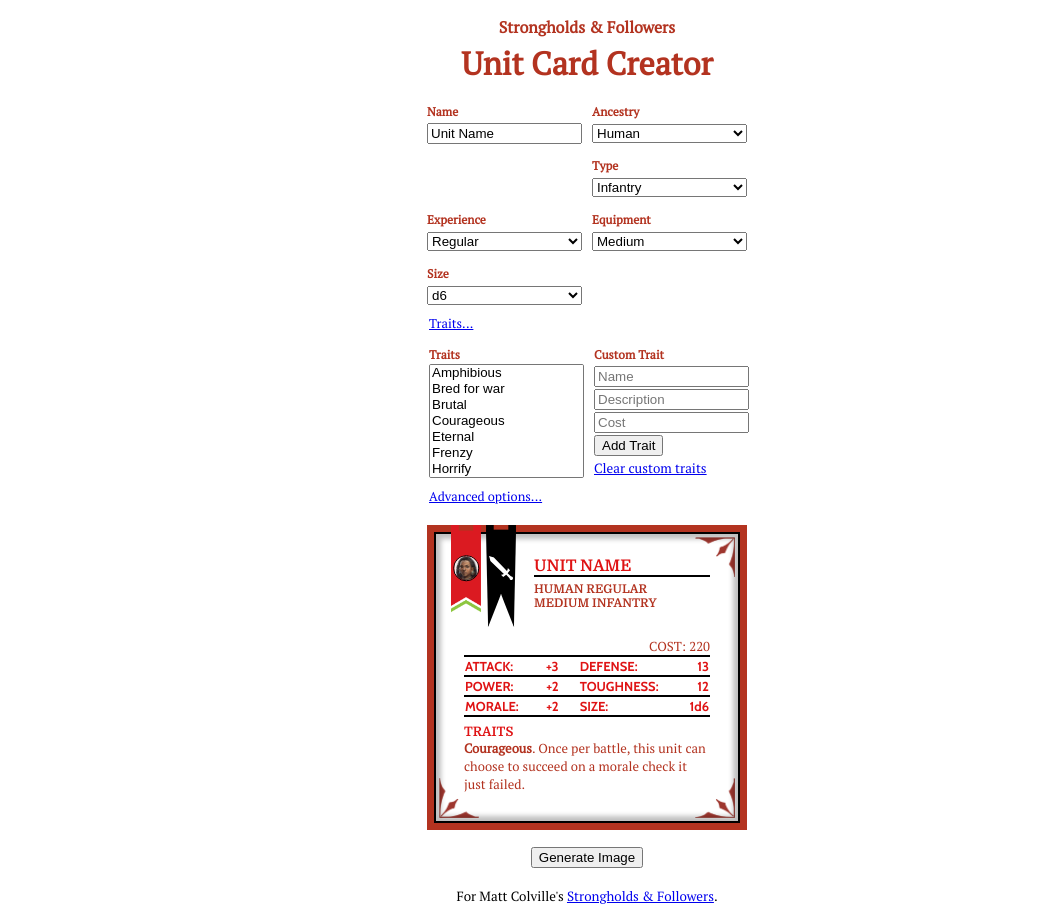
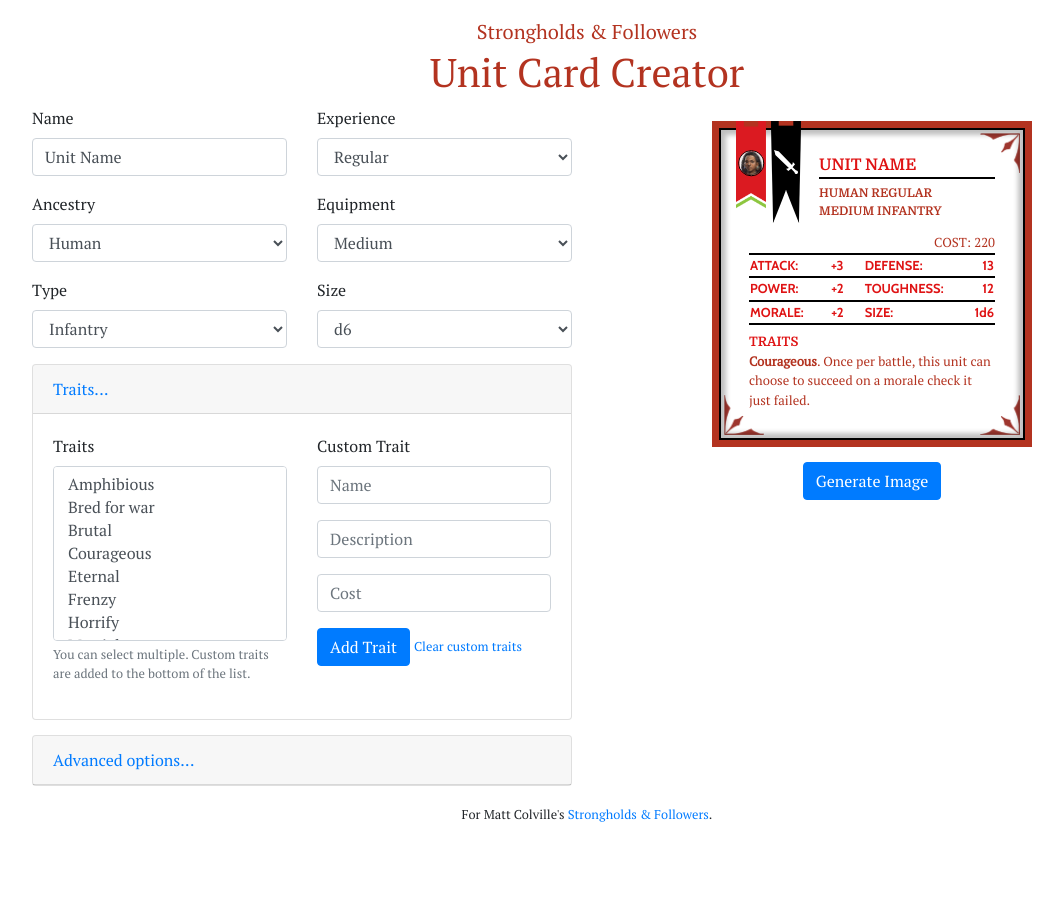
Before and after one commit to freddybushboy/unit-cards, a React (Create React App) app: page / in a window 1280 px wide. Both pictures are taken after a click on the link "Traits...". Shown: the whole page, without its empty margins (53-1116 px from the left). After the commit the page ends 841 px from the top, so only its background shows below. Built offline with nearby package versions, Linux system fonts and the light colour scheme.

Commit message:
add bootstrap:

```diff
--- a/package.json
+++ b/package.json
@@ -8,6 +8,7 @@
     "@types/node": "10.12.21",
     "@types/react": "16.7.22",
     "@types/react-dom": "16.0.11",
+    "bootstrap": "^4.2.1",
     "html2canvas": "^1.0.0-alpha.12",
     "react": "^16.7.0",
     "react-dom": "^16.7.0",
--- a/src/App.tsx
+++ b/src/App.tsx
@@ -138,21 +138,30 @@
 
   render() {
     return (
-      <div className="container">
+      <div className="container text-center">
         <h1>
           <small>Strongholds & Followers</small>
           <br />
           Unit Card Creator
         </h1>
+        <div className="row">
+          <div className="col-md-6">
             <StatForm
               state={this.state}
               update={(state) => this.setState(state as State)}
               addTrait={() => this.addTrait()}
               clearTraits={() => this.clearTraits()}
             />
+          </div>
+
+          <div className="col-md-6">
             <Card cardData={this.cardData()} />
-        <button onClick={this.generateImage}>Generate Image</button>
+            <button className="btn btn-primary" onClick={this.generateImage}>
+              Generate Image
+            </button>
             <div className="image-section" id="image-section" />
+          </div>
+        </div>
         <p>
           <small>
             For Matt Colville's{' '}
--- a/src/components/Card/Card.css
+++ b/src/components/Card/Card.css
@@ -1,4 +1,4 @@
-.card {
+.unit-card {
   border: 7px solid #b33320;
   width: 320px;
   max-width: 100%;
--- a/src/components/Card/Card.tsx
+++ b/src/components/Card/Card.tsx
@@ -54,7 +54,7 @@
     } = this.props.cardData;
 
     return (
-      <div className="card" id="card">
+      <div className="unit-card" id="card">
         <img src={ne} className="card-corner-ne" />
         <img src={se} className="card-corner-se" />
         <img src={sw} className="card-corner-sw" />
--- a/src/components/Collapse/Collapse.tsx
+++ b/src/components/Collapse/Collapse.tsx
@@ -14,17 +14,19 @@
   };
   render() {
     return (
-      <fieldset className="collapse">
-        <legend>
-          <a
-            href="#"
-            onClick={() => this.setState({ collapsed: !this.state.collapsed })}
-          >
+      <div className="card">
+        <div
+          className="card-header"
+          onClick={() => this.setState({ collapsed: !this.state.collapsed })}
+        >
+          <a href="#" onClick={(e) => e.preventDefault()}>
             {this.props.title}
           </a>
-        </legend>
-        {!this.state.collapsed ? <div>{this.props.children}</div> : null}
-      </fieldset>
+        </div>
+        {!this.state.collapsed ? (
+          <div className="card-body">{this.props.children}</div>
+        ) : null}
+      </div>
     );
   }
 }
--- a/src/components/StatForm/StatForm.css
+++ b/src/components/StatForm/StatForm.css
@@ -1,25 +1,3 @@
 .stat-form {
-  overflow: hidden;
   text-align: left;
-  width: 330px;
-  margin: 0 auto;
 }
-.form-control {
-  width: 100%;
-  float: left;
-  padding: 5px;
-}
-.form-control label {
-  font-size: 12px;
-  color: #b33320;
-  font-weight: 700;
-}
-.form-control input,
-.form-control select {
-  width: 100%;
-}
-@media only screen and (min-width: 768px) {
-  .form-control {
-    width: 50%;
-  }
-}
--- a/src/components/StatForm/StatForm.tsx
+++ b/src/components/StatForm/StatForm.tsx
@@ -28,17 +28,21 @@
 }
 export const StatForm = ({ state, update, addTrait, clearTraits }: Props) => (
   <div className="stat-form">
-    <div className="form-control">
+    <div className="row">
+      <div className="col-md-6">
+        <div className="form-group">
           <label>Name</label>
           <input
             type="text"
+            className="form-control"
             value={state.name}
             onChange={(e) => update({ name: e.target.value })}
           />
         </div>
-    <div className="form-control">
+        <div className="form-group">
           <label>Ancestry</label>
           <select
+            className="form-control"
             value={state.ancestry}
             onChange={(e) =>
               update({
@@ -53,11 +57,14 @@
             ))}
           </select>
         </div>
-    <div className="form-control">
+        <div className="form-group">
           <label>Type</label>
           <select
+            className="form-control"
             value={state.type}
-        onChange={(e) => update({ type: e.currentTarget.value as UnitType })}
+            onChange={(e) =>
+              update({ type: e.currentTarget.value as UnitType })
+            }
           >
             {unitTypes.map((value) => (
               <option value={value} key={value}>
@@ -66,9 +73,13 @@
             ))}
           </select>
         </div>
-    <div className="form-control">
+      </div>
+
+      <div className="col-md-6">
+        <div className="form-group">
           <label>Experience</label>
           <select
+            className="form-control"
             value={state.experience}
             disabled={state.type === 'Levies'}
             onChange={(e) =>
@@ -84,9 +95,10 @@
             ))}
           </select>
         </div>
-    <div className="form-control">
+        <div className="form-group">
           <label>Equipment</label>
           <select
+            className="form-control"
             value={state.equipment}
             disabled={state.type === 'Levies'}
             onChange={(e) =>
@@ -102,9 +114,10 @@
             ))}
           </select>
         </div>
-    <div className="form-control">
+        <div className="form-group">
           <label>Size</label>
           <select
+            className="form-control"
             value={state.size}
             onChange={(e) =>
               update({
@@ -119,11 +132,16 @@
             ))}
           </select>
         </div>
+      </div>
+    </div>
 
     <Collapse title="Traits...">
-      <div className="form-control">
+      <div className="row">
+        <div className="col-md-6">
+          <div className="form-group">
             <label>Traits</label>
             <select
+              className="form-control"
               multiple
               size={7}
               value={state.traits.split('|')}
@@ -149,98 +167,129 @@
                 </option>
               ))}
             </select>
+            <small className="form-text text-muted">
+              You can select multiple. Custom traits are added to the bottom of
+              the list.
+            </small>
           </div>
+        </div>
+        <div className="col-md-6">
           <form
-        className="form-control"
             onSubmit={(e) => {
               e.preventDefault();
               addTrait();
             }}
           >
+            <div className="form-group">
               <label>Custom Trait</label>
               <input
                 type="text"
+                className="form-control"
                 placeholder="Name"
                 value={state.traitName}
                 onChange={(e) => update({ traitName: e.target.value })}
               />
+            </div>
+            <div className="form-group">
               <input
                 type="text"
+                className="form-control"
                 placeholder="Description"
                 value={state.traitDescription}
                 onChange={(e) => update({ traitDescription: e.target.value })}
               />
+            </div>
+            <div className="form-group">
               <input
                 type="number"
+                className="form-control"
                 placeholder="Cost"
                 value={state.traitCost}
                 onChange={(e) => update({ traitCost: Number(e.target.value) })}
               />
-        <button type="submit">Add Trait</button> <br />
+            </div>
+            <button className="btn btn-primary" type="submit">
+              Add Trait
+            </button>{' '}
             <small>
               <a href="#" onClick={clearTraits}>
                 Clear custom traits
               </a>
             </small>
           </form>
+        </div>
+      </div>
     </Collapse>
 
     <Collapse title="Advanced options...">
-      <div className="form-control">
+      <div className="row">
+        <div className="col-md-6">
+          <div className="form-group">
             <label>Attack adjustment</label>
             <input
               type="number"
+              className="form-control"
               value={state.attack}
               onChange={(e) => update({ attack: Number(e.target.value) })}
             />
           </div>
-      <div className="form-control">
+          <div className="form-group">
             <label>Defense adjustment</label>
             <input
               type="number"
+              className="form-control"
               value={state.defense}
               onChange={(e) => update({ defense: Number(e.target.value) })}
             />
           </div>
-      <div className="form-control">
+          <div className="form-group">
             <label>Power adjustment</label>
             <input
               type="number"
+              className="form-control"
               value={state.power}
               onChange={(e) => update({ power: Number(e.target.value) })}
             />
           </div>
-      <div className="form-control">
+          <div className="form-group">
+            <label>Ancestry name override</label>
+            <input
+              type="text"
+              className="form-control"
+              value={state.ancestryOverride}
+              onChange={(e) => update({ ancestryOverride: e.target.value })}
+            />
+          </div>
+        </div>
+        <div className="col-md-6">
+          <div className="form-group">
             <label>Toughness adjustment</label>
             <input
               type="number"
+              className="form-control"
               value={state.toughness}
               onChange={(e) => update({ toughness: Number(e.target.value) })}
             />
           </div>
-      <div className="form-control">
+          <div className="form-group">
             <label>Morale adjustment</label>
             <input
               type="number"
+              className="form-control"
               value={state.morale}
               onChange={(e) => update({ morale: Number(e.target.value) })}
             />
           </div>
-      <div className="form-control">
+          <div className="form-group">
             <label>Cost adjustment</label>
             <input
               type="number"
+              className="form-control"
               value={state.cost}
               onChange={(e) => update({ cost: Number(e.target.value) })}
             />
           </div>
-      <div className="form-control">
-        <label>Ancestry name override</label>
-        <input
-          type="text"
-          value={state.ancestryOverride}
-          onChange={(e) => update({ ancestryOverride: e.target.value })}
-        />
+        </div>
       </div>
     </Collapse>
   </div>
--- a/src/index.css
+++ b/src/index.css
@@ -10,11 +10,10 @@
 *:after {
   box-sizing: border-box;
 }
-.container {
-  max-width: 1200px;
-  padding: 0 15px;
-  margin: 0 auto 15px;
-  text-align: center;
+@media only screen and (min-width: 768px) {
+  .col-md-6 {
+    width: 50%;
+  }
 }
 .text-right {
   text-align: right;
@@ -38,3 +37,6 @@
 .image-section canvas {
   margin-top: 15px;
 }
+.card {
+  margin-bottom: 15px;
+}
--- a/src/index.tsx
+++ b/src/index.tsx
@@ -1,5 +1,6 @@
 import React from 'react';
 import ReactDOM from 'react-dom';
+import 'bootstrap/dist/css/bootstrap.min.css';
 import './index.css';
 import App from './App';
 import * as serviceWorker from './serviceWorker';
```
Also changed, not shown: 1 other file (tests, documents, lock files or other folders). Lines whose indentation alone changed are shown as unchanged.
